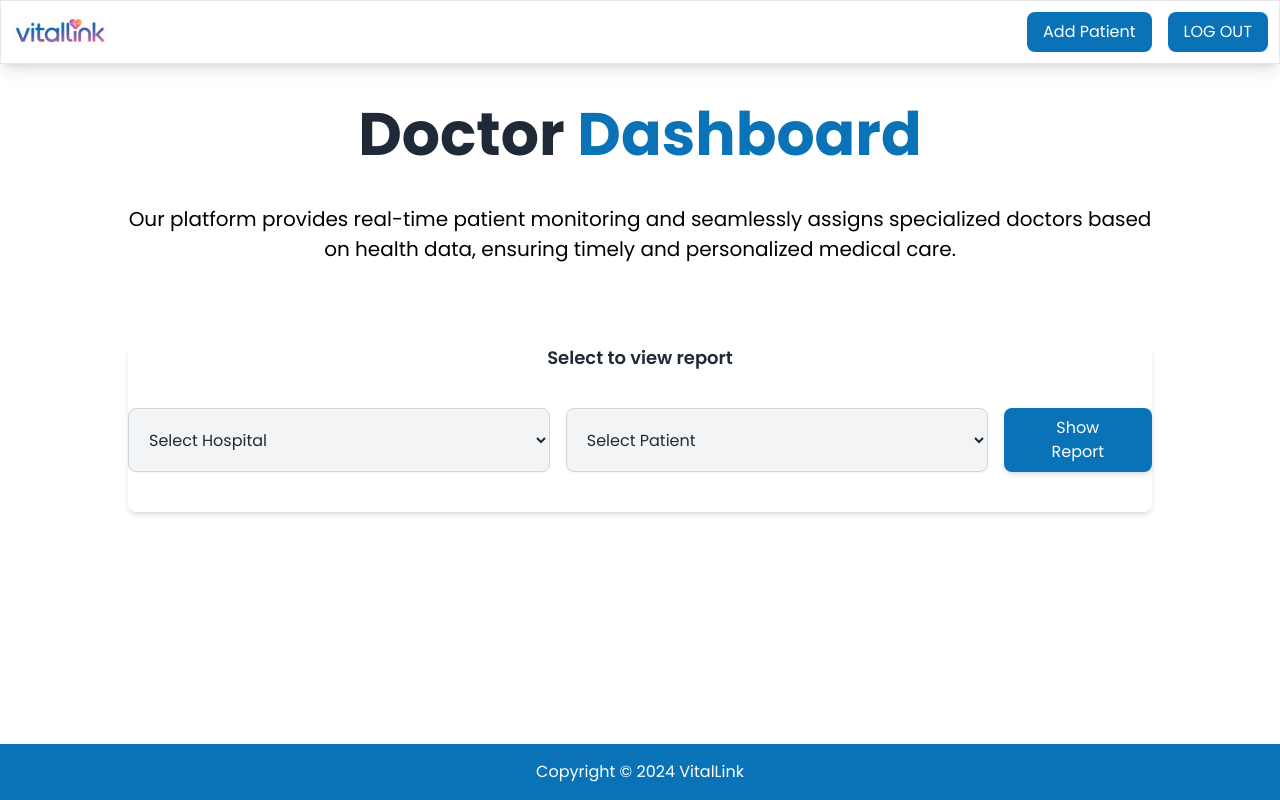
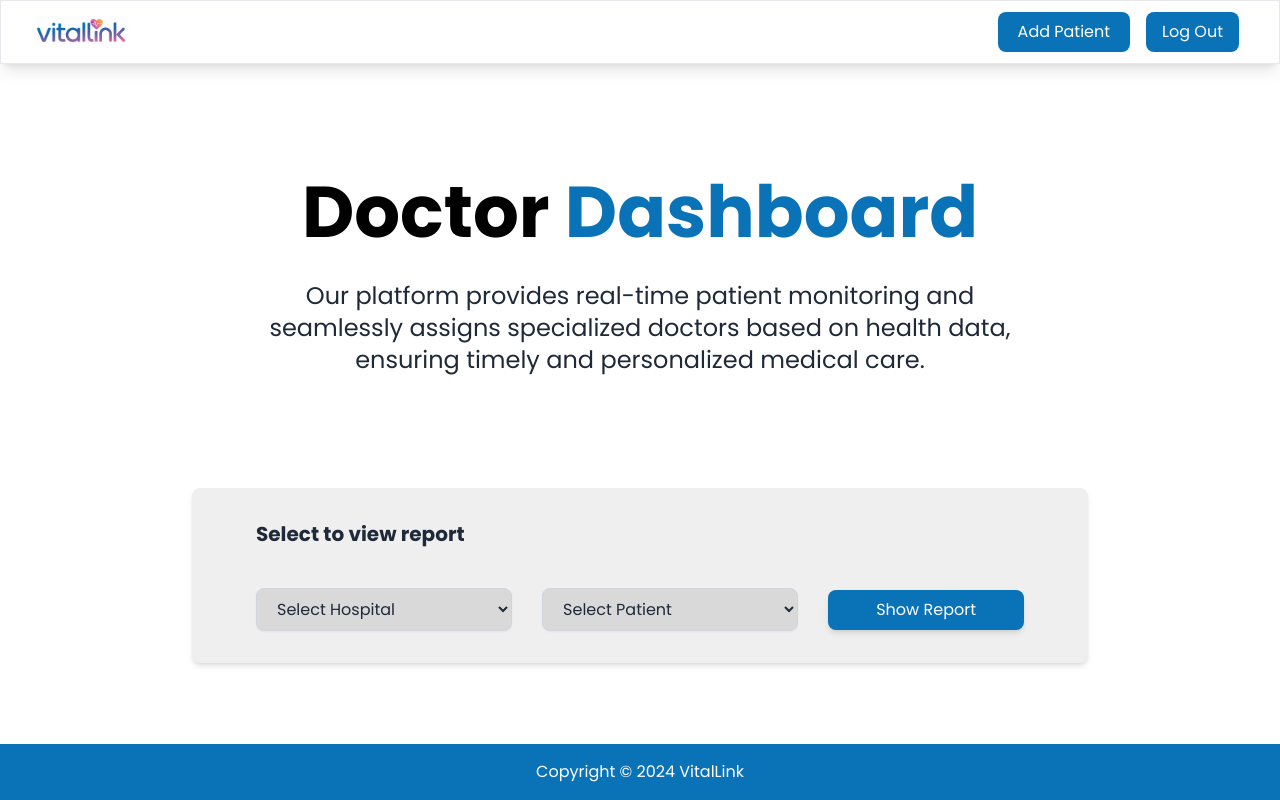
Before and after one commit to piyushh15/IOTBasedHealthCare, a React (Vite) app in the folder Frontend/: page /doctorpanel in a window 1280 px wide. Built offline with nearby package versions, Linux system fonts and the light colour scheme; a web font is replaced by a local one.

Commit message:
componets builded

```diff
--- a/Frontend/src/Panel/AdminPanel.jsx
+++ b/Frontend/src/Panel/AdminPanel.jsx
@@ -1,82 +1,41 @@
-import { useState } from 'react';
-import { Link } from 'react-router-dom';
-import Footer from '../components/Footer';
-import NavTitle from '../assets/VitalLinkLogo.jpeg.jpg';
+import { useEffect, useState } from "react";
+import { Link } from "react-router-dom";
+import Footer from "../components/Footer";
+import NavTitle from "../assets/VitalLinkLogo.jpeg.jpg";
+import Header from "../components/Header";
+import Hero from "../components/Hero";
+import Card from "../components/Card";
 
 const AdminPanel = () => {
-  const [isDropdownOpen, setIsDropdownOpen] = useState(false);
-
-  const toggleDropdown = () => {
-    setIsDropdownOpen((prev) => !prev);
-  };
-
-  const handleOptionClick = (option) => {
-    console.log(`Selected option: ${option}`);
-    setIsDropdownOpen(false);
-  };
-
+  const myCard = [
+    { title: "Patients", route: "/patients", value: "345" },
+    { title: "Doctors", route: "/doctors", value: "52" },
+    { title: "Hospitalised", route: "/hospitalised", value: "232" },
+  ];
   return (
-    <div className="flex flex-col min-h-screen bg-white text-gray-800 font-poppins">
+    <div className="flex flex-col min-h-screen bg-white text-gray-800 font-poppins justify-between">
       {/* Header */}
-      <header className=" text-white flex justify-between items-center p-[0.7rem] border shadow-lg">
-        <div className='rounded-xl h-auto w-[6rem]'>
-          <img className="rounded-xl h-[2rem] w-[8rem] object-cover" src={NavTitle} alt="Nav Title" />
-        </div>
-        <div className="relative">
-          <button
-            onClick={toggleDropdown}
-            className="bg-iot-blue hover:bg-blue-600 text-white px-5 mx-2 py-2 rounded-lg">
-            ADD +
-          </button>
-          {isDropdownOpen && (
-            <div className="absolute right-0 bg-white text-black rounded-lg shadow-lg mt-2 w-48 z-10">
-              <ul className="py-2">
-                <li onClick={() => handleOptionClick('Add Node')} className="px-4 py-2 hover:bg-blue-100 cursor-pointer">
-                  Add Node
-                </li>
-                <li onClick={() => handleOptionClick('Add Patient')} className="px-4 py-2 hover:bg-blue-100 cursor-pointer">
-                  Add Patient
-                </li>
-                <li onClick={() => handleOptionClick('Add Doctor')} className="px-4 py-2 hover:bg-blue-100 cursor-pointer">
-                  Add Doctor
-                </li>
-              </ul>
-            </div>
-          )}
-          <button className="bg-iot-blue hover:bg-blue-600 text-white mx-2 px-4 py-2 rounded-lg">
-            LOG OUT
-          </button>
-        </div>
-      </header>
+      <Header isHomePage={false} isDoctor={false} />
 
       {/* Dashboard Main Content */}
-      <main className="flex-grow text-center py-5 px-10">
-        <h1 className="text-6xl font-bold mb-2 pt-[3rem]">
-          Admin <span className="text-blue-500">Dashboard</span>
-        </h1>
-        <p className="text-black mb-10 p-[0.8rem] px-2 text-xl">
-          Our platform provides real-time patient monitoring and seamlessly assigns specialized doctors based on health data, ensuring timely and personalized medical care.
-        </p>
+      <main className="flex-grow text-center">
+        <Hero
+          mainHeading={["Admin", "Dashboard"]}
+          paragraph={
+            " Our platform provides real-time patient monitoring and seamlessly assigns specialized doctors based on health data, ensuring timely and personalized medical care."
+          }
+        />
 
         {/* Cards Section */}
-        <div className="flex justify-around items-center content-around gap-8 px-[160px] ">
-          {/* Patients Card */}
-          <Link to="/patients" className="flex flex-col justify-center items-center h-[180px] w-[301px] font-jetbrains bg-iot-blue shadow-md rounded-lg p-6 cursor-pointer transform hover:scale-105 transition-transform duration-300">
-            <h2 className="text-7xl text-white font-bold">345</h2>
-            <p className="text-white text-xl mt-2">Patients</p>
-          </Link>
-
-          {/* Doctors Card */}
-          <Link to="/patients" className="flex flex-col justify-center items-center h-[180px] w-[301px] font-jetbrains bg-iot-blue shadow-md rounded-lg p-6 cursor-pointer transform hover:scale-105 transition-transform duration-300">
-            <h2 className="text-7xl text-white font-bold">50</h2>
-            <p className="text-white text-xl mt-2">Doctors</p>
-          </Link>
-
-          {/* Hospitalised Card */}
-          <Link to="/hospitalised" className="flex flex-col justify-center items-center h-[180px] w-[301px] font-jetbrains bg-iot-blue shadow-md rounded-lg p-6 cursor-pointer transform hover:scale-105 transition-transform duration-300">
-            <h2 className="text-7xl text-white font-bold">232</h2>
-            <p className=" text-white  mt-2 text-xl">Hospitalised</p>
-          </Link>
+        <div className="flex justify-around items-center gap-8 px-[160px] ">
+          {myCard.map((card) => (
+            <Card
+              key={card.title}
+              route={card.route}
+              title={card.title}
+              value={card.value}
+            />
+          ))}
         </div>
       </main>
 
@@ -84,6 +43,6 @@ const AdminPanel = () => {
       <Footer />
     </div>
   );
-}
+};
 
 export default AdminPanel;
--- a/Frontend/src/Panel/DoctorPanel.jsx
+++ b/Frontend/src/Panel/DoctorPanel.jsx
@@ -1,84 +1,131 @@
-import React, { useState } from 'react';
-import Footer from '../components/Footer';
-import NavTitle from '../assets/VitalLinkLogo.jpeg.jpg';
+import React, { useState } from "react";
+import Footer from "../components/Footer";
+import NavTitle from "../assets/VitalLinkLogo.jpeg.jpg";
+import Header from "../components/Header";
+import Hero from "../components/Hero";
 
 const DoctorPanel = () => {
-  const [hospital, setHospital] = useState('');
-  const [patient, setPatient] = useState('');
+  const hospitalArray = [
+    { id: "1", name: "hospitalA" },
+    { id: "2", name: "hospitalB" },
+    { id: "3", name: "hospitalC" },
+  ];
+  const patientsArray = [
+    { id: "1", name: "gojo", hospital_id: "1", hospital_name: "hospitalA" },
+    { id: "2", name: "gojo2", hospital_id: "1", hospital_name: "hospitalA" },
+    { id: "3", name: "gojo3", hospital_id: "1", hospital_name: "hospitalA" },
+    { id: "4", name: "gojo4", hospital_id: "1", hospital_name: "hospitalA" },
+    { id: "5", name: "sukuna1", hospital_id: "2", hospital_name: "hospitalB" },
+    { id: "6", name: "sukuna2", hospital_id: "2", hospital_name: "hospitalB" },
+    { id: "7", name: "sukuna3", hospital_id: "2", hospital_name: "hospitalB" },
+    { id: "8", name: "sukuna4", hospital_id: "2", hospital_name: "hospitalB" },
+    { id: "9", name: "itadori1", hospital_id: "3", hospital_name: "hospitalC" },
+    {
+      id: "10",
+      name: "itadori2",
+      hospital_id: "3",
+      hospital_name: "hospitalC",
+    },
+    {
+      id: "11",
+      name: "itadori3",
+      hospital_id: "3",
+      hospital_name: "hospitalC",
+    },
+    {
+      id: "12",
+      name: "itadori4",
+      hospital_id: "3",
+      hospital_name: "hospitalC",
+    },
+  ];
+  const selectiondata = {
+    hospitals: hospitalArray,
+    patients: patientsArray,
+  };
 
   const handleReportClick = () => {
     alert(`Report for ${hospital} and ${patient}`);
   };
-
   return (
     <div className="flex flex-col min-h-screen bg-white text-gray-800 font-poppins ">
       {/* Header */}
-      <header className=" text-white flex justify-between items-center p-[0.7rem] border shadow-lg ">
-      <div className='rounded-xl h-auto w-[6rem]'>
-          <img className="rounded-xl h-[2rem] w-[8rem] object-cover" src={NavTitle} alt="Nav Title" />
-        </div>
-        <div className="space-x-4">
-          <button className="bg-iot-blue  text-white px-4 py-2 rounded-lg">
-            Add Patient
-          </button>
-          <button className="bg-iot-blue  text-white px-4 py-2 rounded-lg">
-            LOG OUT
-          </button>
-        </div>
-      </header>
+      <Header isHomePage={false} isDoctor={true} />
 
       {/* Dashboard Main Content */}
       <main className="flex-grow text-center">
-        <h1 className="text-6xl font-bold mb-2 pt-10">
-          Doctor <span className="text-iot-blue text-6xl">Dashboard</span>
-        </h1>
-        <p className="text-center text-black mb-10 text-[20px] pt-[2rem] pb-[2.5rem] w-screen px-32">
-          Our platform provides real-time patient monitoring and seamlessly assigns specialized doctors based on health data, ensuring timely and personalized medical care.
-        </p>
-
-        {/* Report Selection Section */}
-        <div className="bg-white shadow-md rounded-lg pb-10 w-4/5 mx-auto">
-          <p className="text-lg font-semibold mb-4 pb-5">Select to view report</p>
-          <div className="flex justify-between space-x-4">
-            {/* Hospital Dropdown */}
-            <select
-              value={hospital}
-              onChange={(e) => setHospital(e.target.value)}
-              className="block w-full px-4 py-2 bg-gray-100 border border-gray-300 rounded-lg shadow-sm focus:outline-none"
-            >
-              <option value="" disabled>Select Hospital</option>
-              <option value="Hospital A">Hospital A</option>
-              <option value="Hospital B">Hospital B</option>
-              <option value="Hospital C">Hospital C</option>
-            </select>
-
-            {/* Patient Dropdown */}
-            <select
-              value={patient}
-              onChange={(e) => setPatient(e.target.value)}
-              className="block w-full px-4 py-2 bg-gray-100 border border-gray-300 rounded-lg shadow-sm focus:outline-none"
-            >
-              <option value="" disabled>Select Patient</option>
-              <option value="Patient X">Patient X</option>
-              <option value="Patient Y">Patient Y</option>
-              <option value="Patient Z">Patient Z</option>
-            </select>
-
-            {/* Show Report Button */}
-            <button
-              onClick={handleReportClick}
-              className="bg-iot-blue text-white px-12 py-2 rounded-lg shadow-md transition duration-300"
-            >
-              Show Report
-            </button>
-          </div>
-        </div>
+        <Hero
+          mainHeading={["Doctor", "Dashboard"]}
+          paragraph={
+            " Our platform provides real-time patient monitoring and seamlessly assigns specialized doctors based on health data, ensuring timely and personalized medical care."
+          }
+        />
+        <ReportSelection data={selectiondata} />
       </main>
 
       {/* Footer */}
       <Footer />
     </div>
   );
-}
+};
+
+const ReportSelection = ({ data }) => {
+  const [hospital, setHospital] = useState("");
+  const [patient, setPatient] = useState("");
+  const [filterPatients, setFilterPatients] = useState([]);
+  const handleReportClick = () => {
+    alert(`Report for ${hospital} and ${patient}`);
+  };
+  const handleFilteredPatients = (hospital_name) => {
+    setFilterPatients(
+      data?.patients.filter((item) => item.hospital_name === hospital_name),
+    );
+  };
+  return (
+    <div className="w-auto flex flex-col justify-center items-start mx-48 px-16 py-8 gap-2 bg-[#efefef] shadow-md rounded-lg ">
+      <h1 className="text-xl font-bold mb-8">Select to view report</h1>
+      <div className="w-full flex justify-between items-center">
+        <select
+          value={hospital}
+          onChange={(e) => {
+            setHospital(e.target.value);
+            handleFilteredPatients(e.target.value);
+          }}
+          className="block w-1/3 px-4 py-2 bg-[#d9d9d9] border border-gray-300 rounded-lg shadow-sm focus:outline-none"
+        >
+          <option value="" disabled>
+            Select Hospital
+          </option>
+          {data?.hospitals.map((item) => (
+            <option key={item.id} value={item.name}>
+              {item.name}
+            </option>
+          ))}
+        </select>
+        <select
+          value={patient}
+          onChange={(e) => setPatient(e.target.value)}
+          className="block w-1/3 px-4 py-2 bg-[#d9d9d9] border border-gray-300 rounded-lg shadow-sm focus:outline-none"
+        >
+          <option value="" disabled>
+            Select Patient
+          </option>
+          {filterPatients &&
+            filterPatients.map((item) => (
+              <option key={item.id} value={item.name}>
+                {item.name}
+              </option>
+            ))}
+        </select>
+        <button
+          onClick={handleReportClick}
+          className="bg-iot-blue text-white font-poppins px-12 py-2 rounded-lg shadow-md"
+        >
+          Show Report
+        </button>
+      </div>
+    </div>
+  );
+};
 
 export default DoctorPanel;
--- /dev/null
+++ b/Frontend/src/components/Button/AdminDropDown.jsx
@@ -0,0 +1,59 @@
+import React, { useEffect, useState, memo } from "react";
+
+const AdminDropDown = () => {
+  const [isDropdownOpen, setIsDropdownOpen] = useState(false);
+  const toggleDropdown = () => {
+    setIsDropdownOpen((prev) => !prev);
+  };
+
+  const handleOptionClick = (option) => {
+    console.log(`Selected option: ${option}`);
+    setIsDropdownOpen(false);
+  };
+
+  const optionsArray = ["Add Node", "Add Patient", "Add Doctors"];
+  return (
+    <>
+      <button
+        onClick={toggleDropdown}
+        className="bg-iot-blue hover:bg-blue-600 text-white px-5 mx-2 py-2 rounded-lg"
+      >
+        ADD +
+      </button>
+      {isDropdownOpen && (
+        <ListofOptions
+          optionsArray={optionsArray}
+          handleOptionClick={handleOptionClick}
+        />
+      )}
+    </>
+  );
+};
+
+const ListofOptions = ({ optionsArray, handleOptionClick }) => {
+  return (
+    <div className="absolute right-0 bg-white text-black rounded-lg shadow-lg mt-2 w-48 z-10">
+      <ul className="py-2">
+        {optionsArray.map((choice, index) => (
+          <Option
+            key={index}
+            handleOptionClick={handleOptionClick}
+            choice={choice}
+          />
+        ))}
+      </ul>
+    </div>
+  );
+};
+const Option = ({ handleOptionClick, choice }) => {
+  return (
+    <li
+      onClick={() => handleOptionClick(choice)}
+      className="px-4 py-2 hover:bg-blue-100 cursor-pointer"
+    >
+      {choice}
+    </li>
+  );
+};
+
+export default AdminDropDown;
--- /dev/null
+++ b/Frontend/src/components/Card.jsx
@@ -0,0 +1,15 @@
+import React from "react";
+import { Link } from "react-router-dom";
+
+const Card = ({ title, value, route }) => {
+  return (
+    <Link
+      to={route}
+      className="flex flex-col justify-center items-center h-[180px] w-[301px] bg-iot-blue shadow-md rounded-lg p-6 cursor-pointer transform hover:scale-105 transition-transform duration-300"
+    >
+      <h2 className="text-7xl text-white font-bold font-jetbrains">{value}</h2>
+      <p className="text-white text-xl mt-2 font-poppins">{title}</p>
+    </Link>
+  );
+};
+export default Card;
--- a/Frontend/src/components/Footer.jsx
+++ b/Frontend/src/components/Footer.jsx
@@ -1,3 +1,4 @@
+import React, {memo} from 'react'
 const Footer = () => {
   return (
     <footer className="bg-iot-blue text-white text-center py-4">
@@ -6,4 +7,4 @@ const Footer = () => {
   );
 };
 
-export default Footer;
+export default memo(Footer);
--- /dev/null
+++ b/Frontend/src/components/Header.jsx
@@ -0,0 +1,80 @@
+import React, { useEffect, useState, memo } from "react";
+import NavTitle from "../assets/VitalLinkLogo.jpeg.jpg";
+import AdminDropDown from "./Button/AdminDropDown";
+import { Link } from "react-router-dom";
+
+const Header = ({ isDoctor, isHomePage }) => {
+  return (
+    <header className=" text-white flex justify-between items-center p-[0.7rem] px-8 border shadow-lg">
+      <MemoizedLogo NavTitle={NavTitle} />
+      {isHomePage ? <HomePageNav /> : <AdminDoctorNav isDoctor={isDoctor} />}
+    </header>
+  );
+};
+const HomePageNav = () => {
+  return (
+    <div className="relative">
+      <Link to="/signup">
+        <Signup />
+      </Link>
+      <Link to="/login">
+        <Login />
+      </Link>
+    </div>
+  );
+};
+
+const AdminDoctorNav = ({ isDoctor }) => {
+  return (
+    <div className="relative">
+      {isDoctor ? <AddPatients /> : <AdminDropDown />}
+      <Logout />
+    </div>
+  );
+};
+
+const Logo = () => {
+  return (
+    <div className="rounded-xl h-auto w-[6rem]">
+      <img
+        className="rounded-xl h-[2rem] w-[8rem] object-cover"
+        src={NavTitle}
+        alt="Nav Title"
+      />
+    </div>
+  );
+};
+const MemoizedLogo = memo(Logo);
+
+const Logout = () => {
+  return (
+    <button className="bg-iot-blue hover:bg-blue-600 text-white mx-2 px-4 py-2 rounded-lg">
+      Log Out
+    </button>
+  );
+};
+
+const Login = () => {
+  return (
+    <button className="bg-iot-blue hover:bg-blue-600 text-white mx-2 px-4 py-2 rounded-lg">
+      Log In
+    </button>
+  );
+};
+
+const Signup = () => {
+  return (
+    <button className="bg-iot-blue hover:bg-blue-600 text-white mx-2 px-4 py-2 rounded-lg">
+      Sign Up
+    </button>
+  );
+};
+const AddPatients = () => {
+  return (
+    <button className="bg-iot-blue hover:bg-blue-600 text-white px-5 mx-2 py-2 rounded-lg">
+      Add Patient
+    </button>
+  );
+};
+
+export default memo(Header);
--- /dev/null
+++ b/Frontend/src/components/Hero.jsx
@@ -0,0 +1,16 @@
+import React from "react";
+
+const Hero = ({ mainHeading, subHeading, paragraph }) => {
+  return (
+    <div className="flex flex-col w-full py-28 text-center justify-center item-center">
+      <h1 className="text-7xl text-black font-bold">
+        {mainHeading[0]}{" "}
+        <span className="text-iot-blue"> {mainHeading[1]} </span>
+      </h1>
+      {subHeading && <h2 className="text-3xl mt-4">{subHeading}</h2>}
+      <p className="px-64 text-2xl font-regular mt-8">{paragraph}</p>
+    </div>
+  );
+};
+
+export default Hero;
```
Also changed, not shown: Frontend/src/components/HomePage.jsx (+13 -5 lines).
